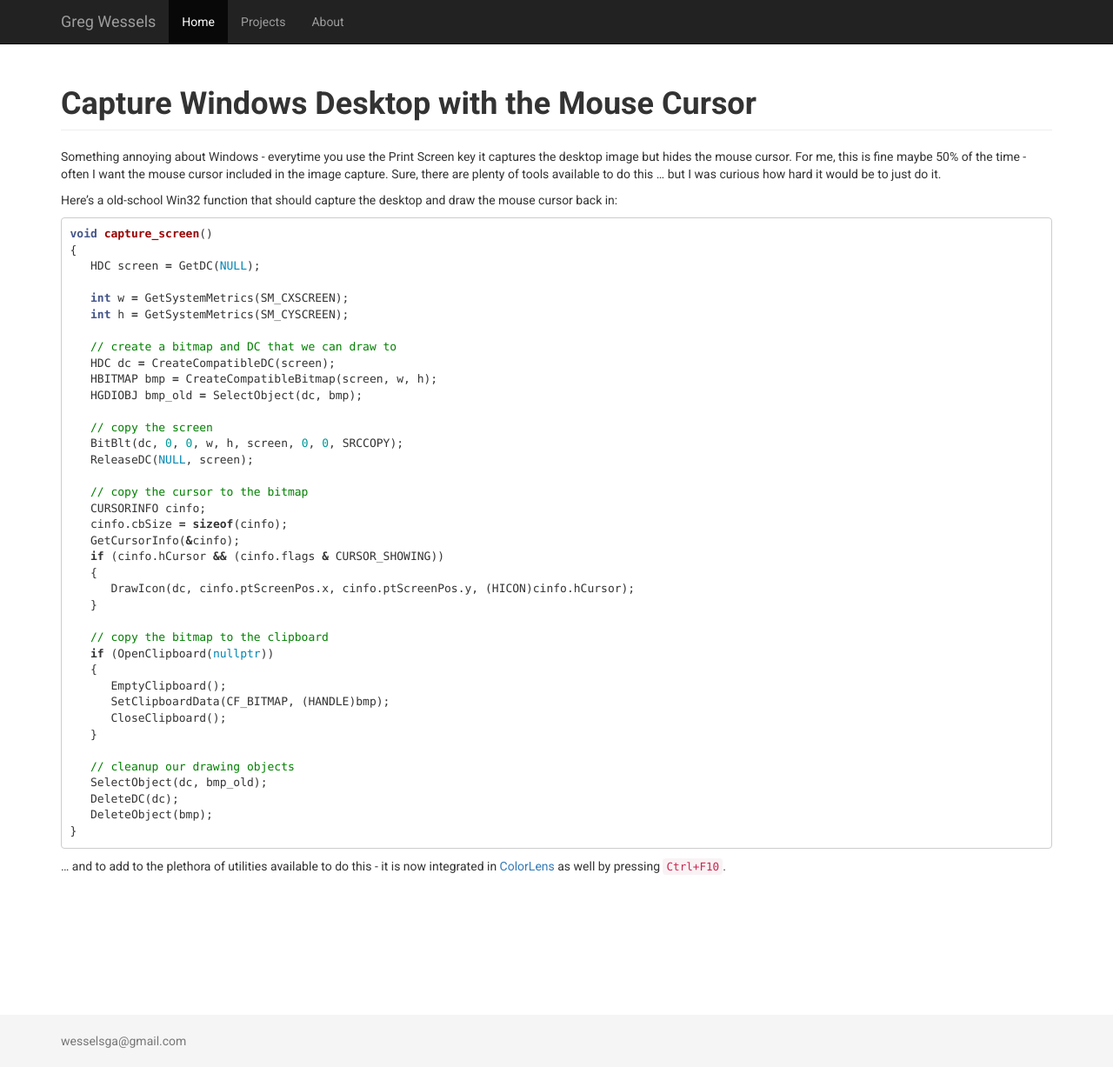
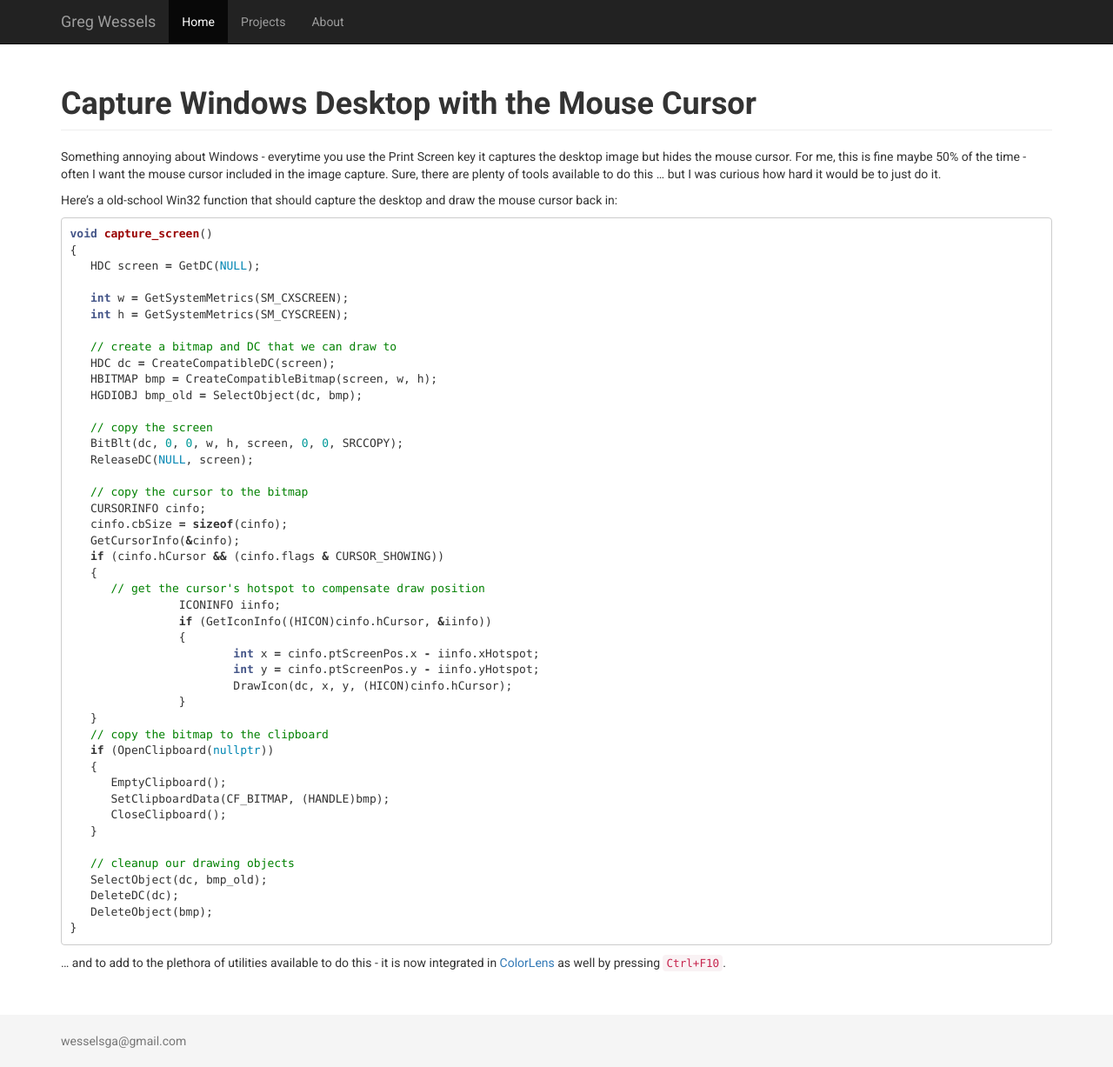
Before and after one commit to wesselsga/wesselsga.github.io, a Jekyll site: the page built from _posts/2017-10-20-capturemouse.md, in a window 1280 px wide and 1227 px high. Shown: the whole window at 87% size. Built offline with Jekyll 4.4.1, drawn with Linux system fonts in a browser that asks for light colours.

Commit message:
Update 2017-10-20-capturemouse.md

```diff
--- a/_posts/2017-10-20-capturemouse.md
+++ b/_posts/2017-10-20-capturemouse.md
@@ -33,9 +33,15 @@ void capture_screen()
    GetCursorInfo(&cinfo);
    if (cinfo.hCursor && (cinfo.flags & CURSOR_SHOWING))
    {
-      DrawIcon(dc, cinfo.ptScreenPos.x, cinfo.ptScreenPos.y, (HICON)cinfo.hCursor);
+      // get the cursor's hotspot to compensate draw position
+		ICONINFO iinfo;
+		if (GetIconInfo((HICON)cinfo.hCursor, &iinfo))
+		{
+			int x = cinfo.ptScreenPos.x - iinfo.xHotspot;
+			int y = cinfo.ptScreenPos.y - iinfo.yHotspot;
+			DrawIcon(dc, x, y, (HICON)cinfo.hCursor);
+		}
    }
-
    // copy the bitmap to the clipboard
    if (OpenClipboard(nullptr))
    {
```
